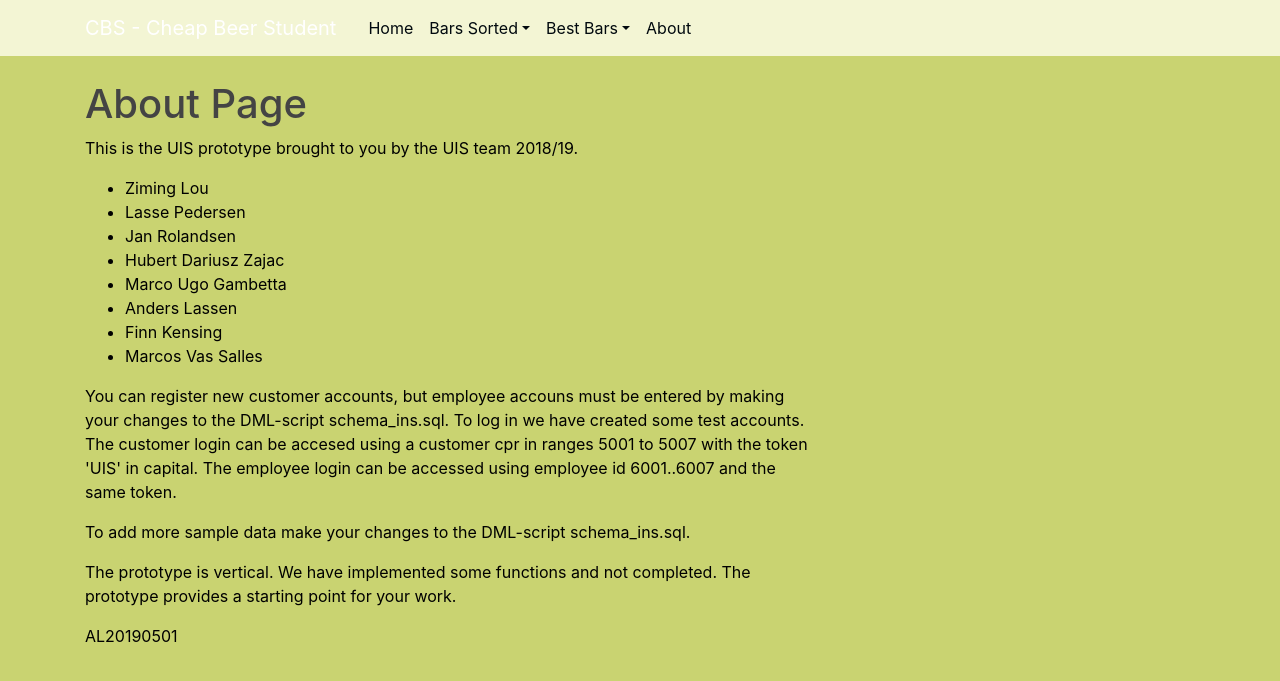
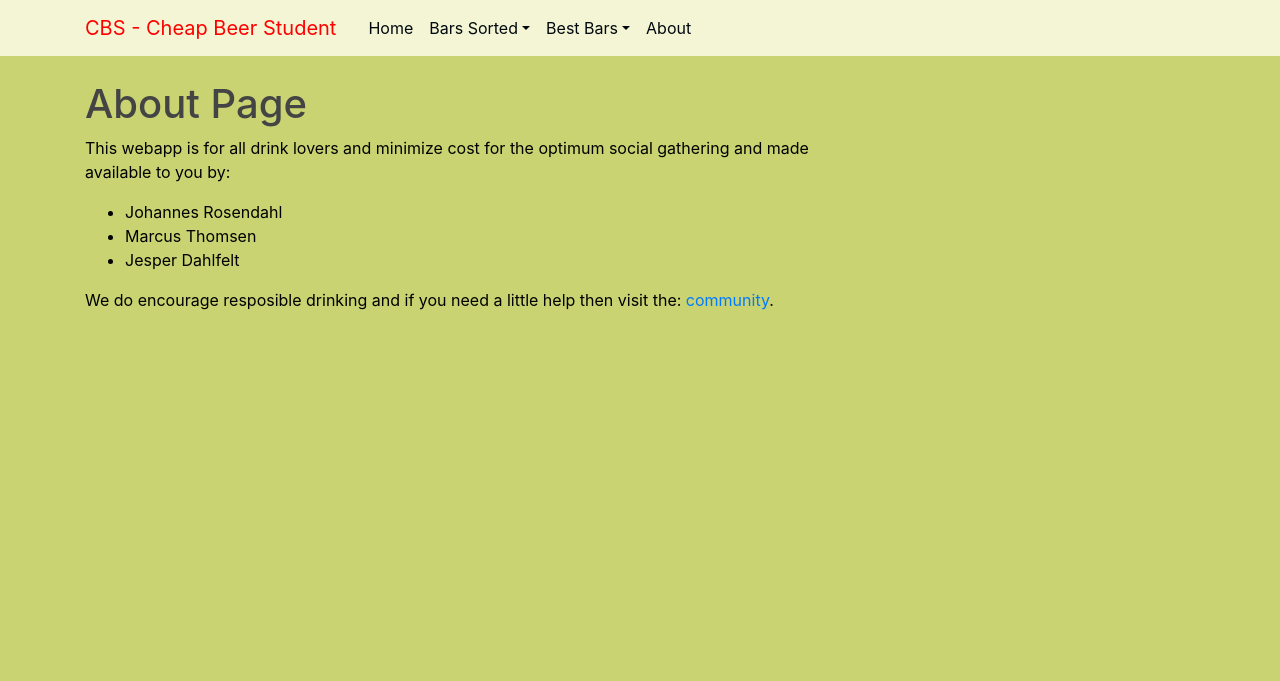
Before and after one commit to JKDahlfelt/DiS_project_group1, a Flask app: page /about in a window 1280 px wide. Shown: the top 681 px of the page. Run offline with Flask 2, Linux system fonts and the light colour scheme; parts of the project's set-up code (start-up, migrations or seed data) failed here and were passed over; some libraries are stand-ins or nearby versions.

Commit message:
Add files via upload

```diff
--- a/CBS/CBSapp/templates/about.html
+++ b/CBS/CBSapp/templates/about.html
@@ -1,19 +1,11 @@
 {% extends "layout.html" %}
 {% block content %}
     <h1>About Page</h1>
-	<p>This is the UIS prototype brought to you by the UIS team 2018/19.</p>
+	<p>This webapp is for all drink lovers and minimize cost for the optimum social gathering and made available to you by:</p>
 	<ul>
-		<li>Ziming Lou</li>
-		<li>Lasse Pedersen</li>
-		<li>Jan Rolandsen</li>
-		<li>Hubert Dariusz Zajac</li>
-		<li>Marco Ugo Gambetta</li>
-		<li>Anders Lassen</li>
-		<li>Finn Kensing</li>
-		<li>Marcos Vas Salles</li>
+		<li>Johannes Rosendahl</li>
+		<li>Marcus Thomsen</li>
+		<li>Jesper Dahlfelt</li>
 	</ul>
-	<p>You can register new customer accounts, but employee accouns must be entered by making your changes to the DML-script schema_ins.sql. To log in we have created some test accounts. The customer login can be accesed using a customer cpr in ranges 5001 to 5007 with the token 'UIS' in capital. The employee login can be accessed using employee id 6001..6007 and the same token.</p>
-	<p>To add more sample data make your changes to the DML-script schema_ins.sql.</p>
-	<p>The prototype is vertical. We have implemented some functions and not completed. The prototype provides a starting point for your work.</p>
-	<p>AL20190501</p>
+	<p>We do encourage resposible drinking and if you need a little help then visit the: <a href="https://anonyme-alkoholikere.dk/">community</a>. </p>
 {% endblock content %}
--- a/CBS/CBSapp/templates/cheapest_by_beer.html
+++ b/CBS/CBSapp/templates/cheapest_by_beer.html
@@ -24,7 +24,7 @@
 				  <!-- <th scope="col">Age Limit</th> -->
 				  <th scope="col">Link</th>
 				  <!-- <th scope="col">Postal Code</th> -->
-				  <th scope="col">0.5L Price</th>
+				  <th scope="col">Avg. 0.5L Price</th>
 				</tr>
 			  </thead>
 			  <tbody>
--- a/CBS/CBSapp/templates/layout.html
+++ b/CBS/CBSapp/templates/layout.html
@@ -9,7 +9,6 @@
     <link rel="stylesheet" href="https://maxcdn.bootstrapcdn.com/bootstrap/4.0.0/css/bootstrap.min.css" integrity="sha384-Gn5384xqQ1aoWXA+058RXPxPg6fy4IWvTNh0E263XmFcJlSAwiGgFAW/dAiS6JXm" crossorigin="anonymous">
 
     <link rel="stylesheet" type="text/css" href="{{ url_for('static', filename='main.css') }}">
-
     {% if title %}
         <title>CBS - Cheap Beer Student app {{ title }}</title>
     {% else %}
@@ -20,7 +19,7 @@
     <header class="site-header">
       <nav class="navbar navbar-expand-md navbar-dark bg-steel fixed-top">
         <div class="container">
-          <a class="navbar-brand mr-4" href="/">CBS - Cheap Beer Student </a>
+          <a class="navbar-brand mr-4" href="/" style="color :red;"> CBS - Cheap Beer Student </a>
           <button class="navbar-toggler" type="button" data-toggle="collapse" data-target="#navbarToggle" aria-controls="navbarToggle" aria-expanded="false" aria-label="Toggle navigation">
             <span class="navbar-toggler-icon"></span>
           </button>
@@ -52,7 +51,6 @@
                    <li class="divider"></li>
                    <li><a class="nav-item nav-link" href="{{ url_for('Drinks.bars_shot') }}">Cheapest by shot</a></li>
                    <li><a class="nav-item nav-link" href="{{ url_for('Drinks.bars_ku') }}">Cheapest at KU</a></li>
-                   <li><a class="nav-item nav-link" href="{{ url_for('Drinks.top_fem') }}">Top 5 most sold beers</a></li>
                 </ul>
               </li>
               <li class="dropdown">
```
Also changed, not shown: CBS/CBSapp/models.py (+5 -27 lines), CBS/CBSapp/schema_importCSV.sql (+19 -21 lines), CBS/CBSapp/templates/home.html (+4 -3 lines).
